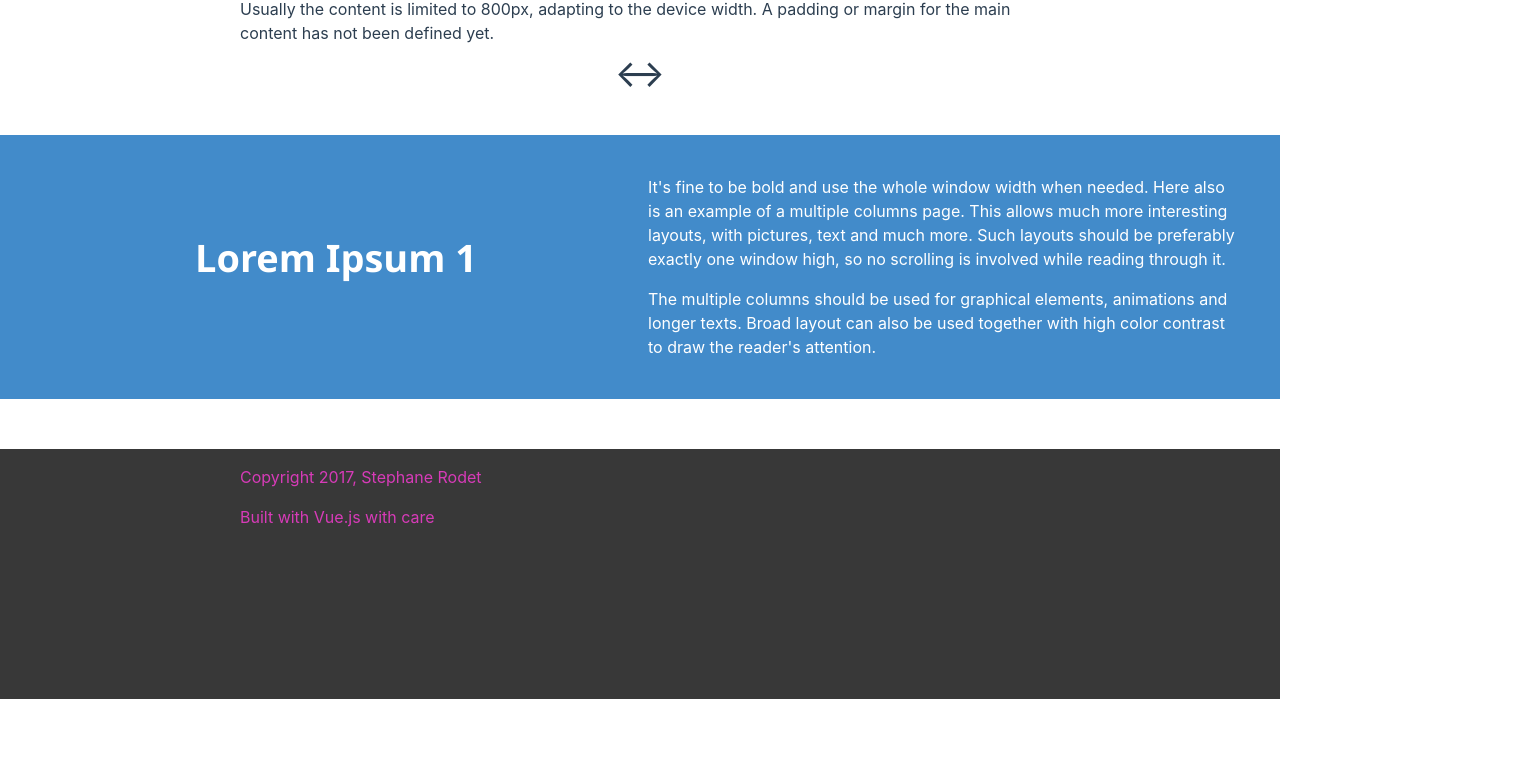
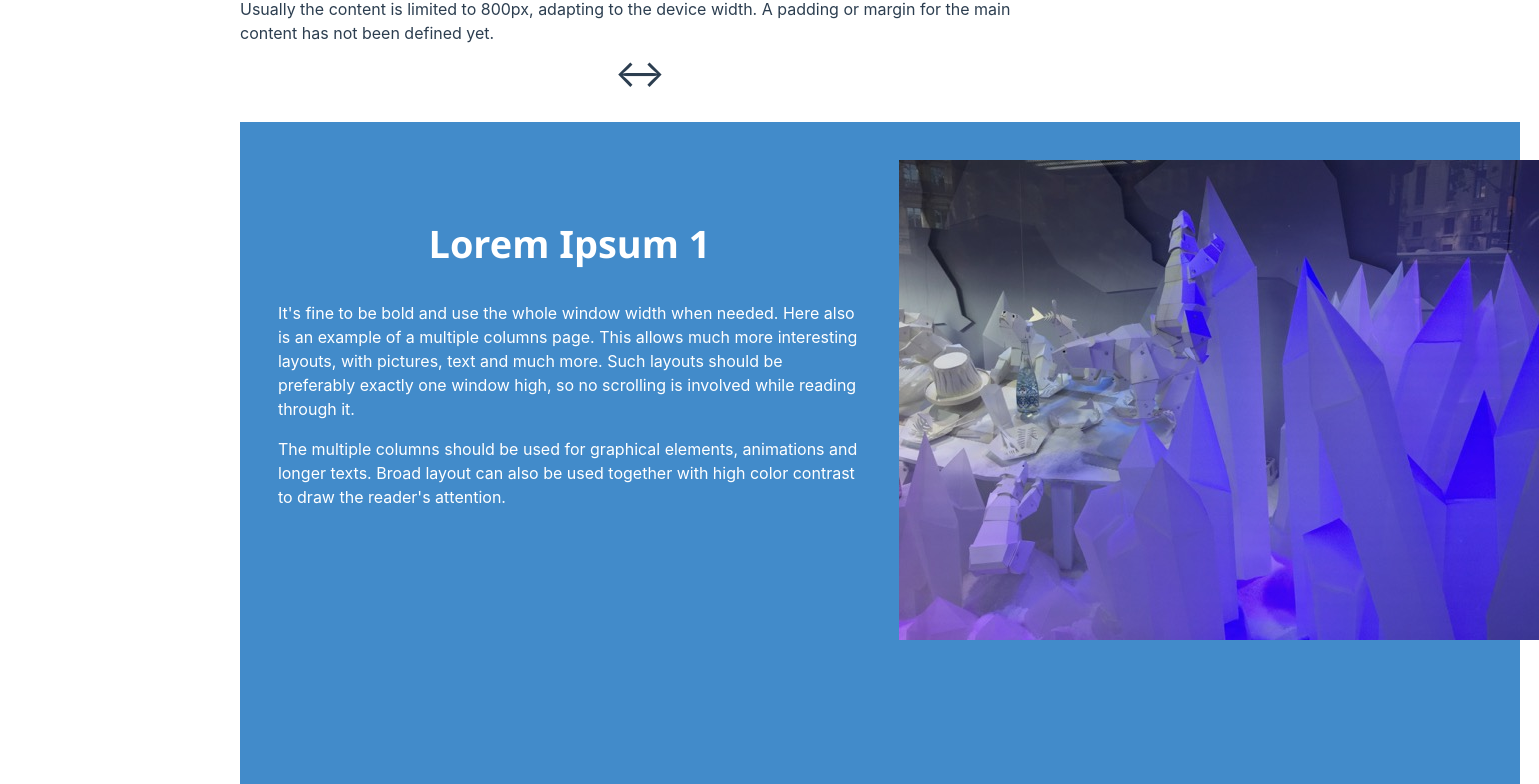
Before and after one commit to rodet/styleguide, a Vue app: page / in a window 1280 px wide. Shown: the part 1558-2342 px from the top of the page, 1539 px wide, since content can reach past the window. Before the commit the page ends 2257 px from the top, so only its background shows below. Built offline with nearby package versions, Linux system fonts and the light colour scheme.

Commit message:
Draft for an example 2 column layout

```diff
--- a/src/components/Layout.vue
+++ b/src/components/Layout.vue
@@ -8,7 +8,7 @@
     <div class='layout__arrow'>
       &harr;
     </div>
-    <section class='layout--full-width layout--light-blue'>
+    <section class='section layout--full-width layout--light-blue'>
       <div class='layout--2col'>
         <h2 class='layout--light-blue'>Lorem Ipsum 1</h2>
         <p>
@@ -24,6 +24,7 @@
           Broad layout can also be used together with high color contrast to
           draw the reader's attention.
         </p>
+        <img class='bears-img' src='/static/images/bears.jpg'></img>
       </div>
     </section>
 
@@ -33,6 +34,7 @@
 <script>
 export default {
   name: 'layout',
+  imageSrc: '/static/images/bears.jpg',
 };
 </script>
 
@@ -42,9 +44,10 @@ export default {
 }
 
 .layout--full-width {
+  box-sizing: border-box;
   margin-left: calc(50% - 50vw);
+  min-height: 200px;
   width: 100vw;
-  min-height: 200px;
 }
 
 .layout--light-blue {
@@ -54,8 +57,8 @@ export default {
 
 .layout--2col,
 .layout--3col {
-  padding: 40px;
-  margin: 50px 0;
+  min-height: 100vh;
+  column-gap: 2.369em;
 }
 
 .layout--2col {
@@ -66,4 +69,10 @@ export default {
   column-count: 3;
 }
 
+/* Specific to this page */
+.bears-img {
+  height: 100%;
+  object-fit: fill;
+}
+
 </style>
```
Also changed, not shown: static/images/bears.jpg (added).
